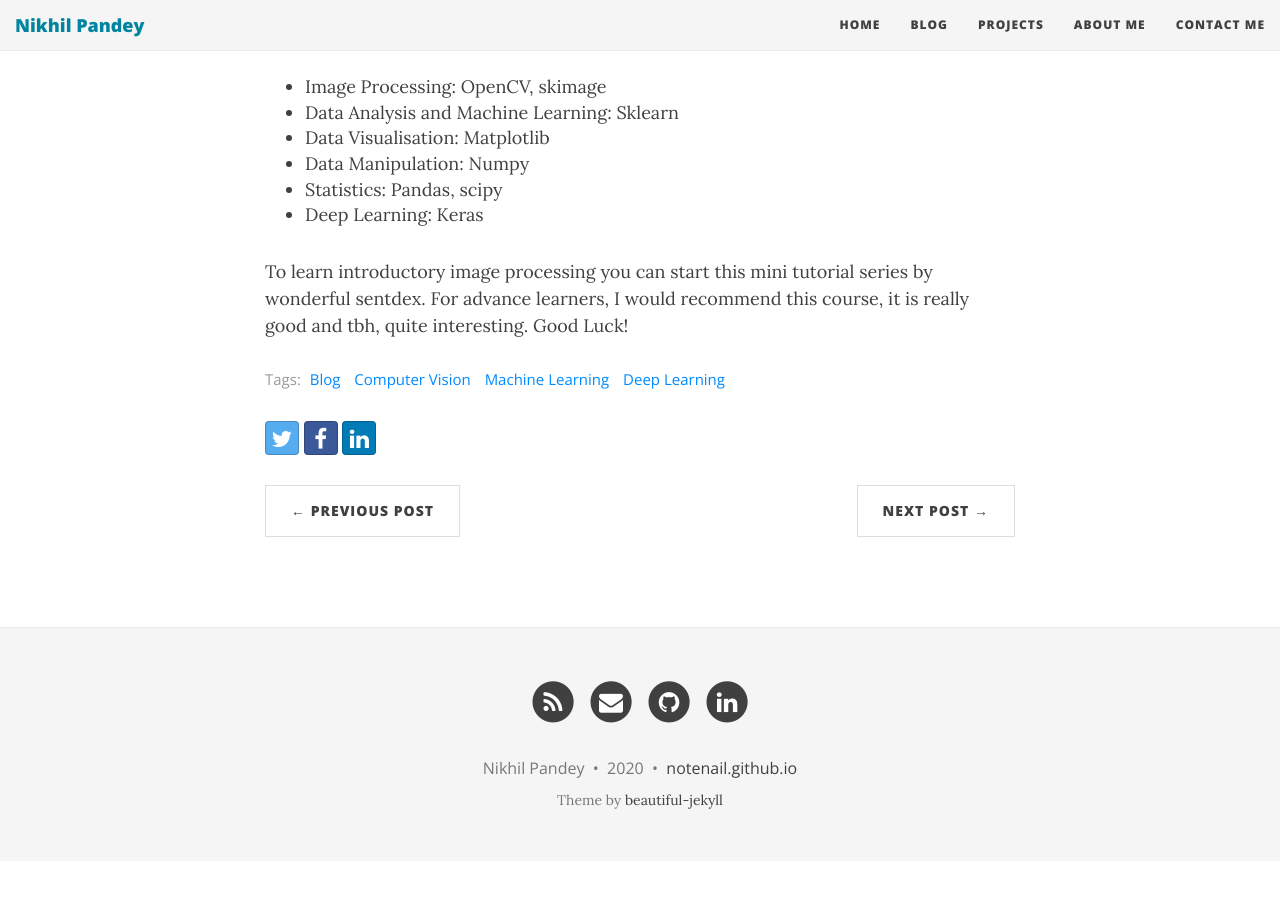
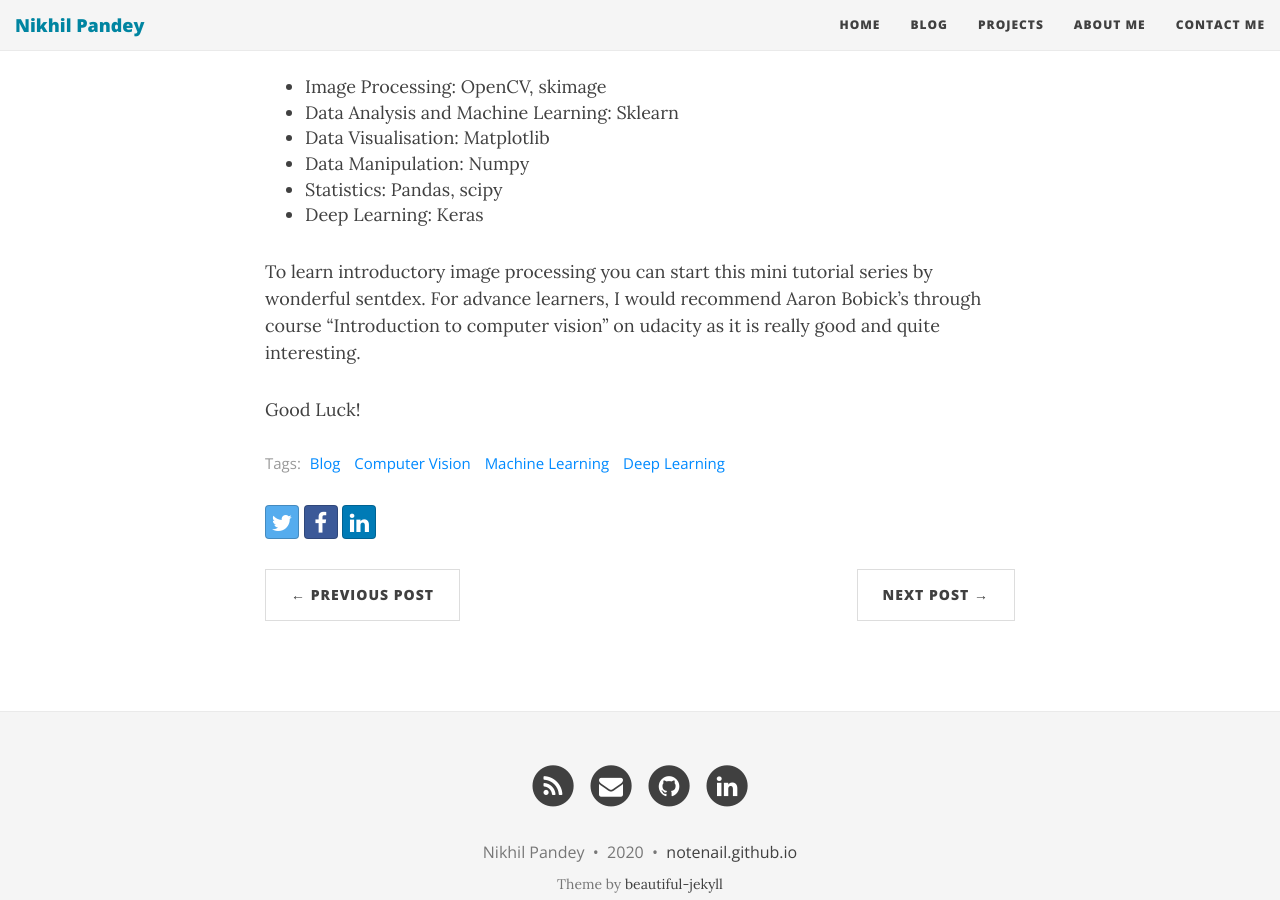
Before and after one commit to notenail/notenail.github.io, a Jekyll site: the page built from _posts/2019-05-21-cv-ml-deeplearining.md, in a window 1280 px wide and 900 px high, scrolled down 4138 px. Built offline with Jekyll 4.4.1, drawn with Linux system fonts in a browser that asks for light colours; nearby versions of some CDN libraries; before the commit the page ends 4999 px from its top, so only the background shows below that.

```diff
--- a/_posts/2019-05-21-cv-ml-deeplearining.md
+++ b/_posts/2019-05-21-cv-ml-deeplearining.md
@@ -58,4 +58,6 @@
 - Statistics: Pandas, scipy
 - Deep Learning: Keras
 
-To learn introductory image processing you can start this mini tutorial series by wonderful sentdex. For advance learners, I would recommend this course, it is really good and tbh, quite interesting. Good Luck!
+To learn introductory image processing you can start this mini tutorial series by wonderful sentdex. For advance learners, I would recommend Aaron Bobick's through course "Introduction to computer vision" on udacity as it is really good and quite interesting.
+
+Good Luck!
```
